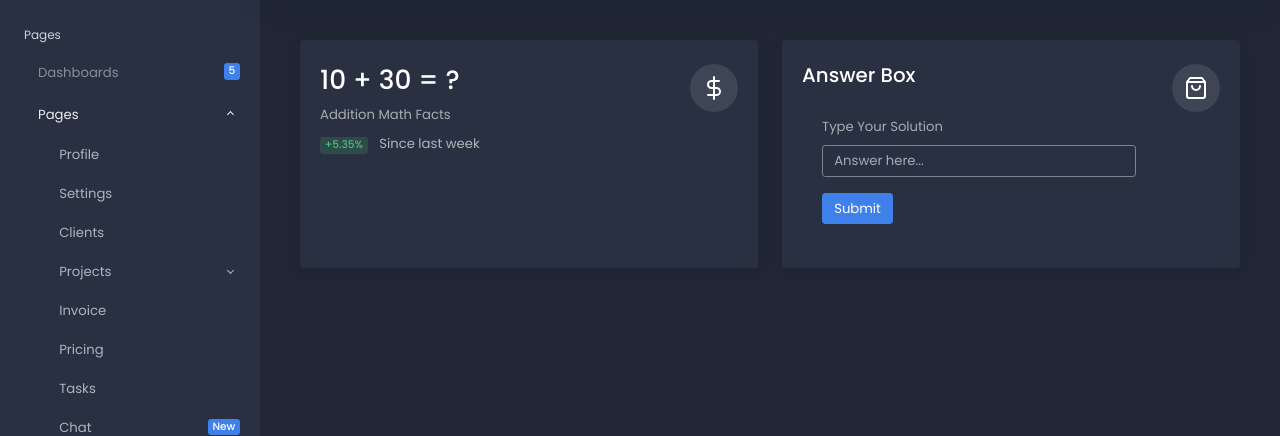
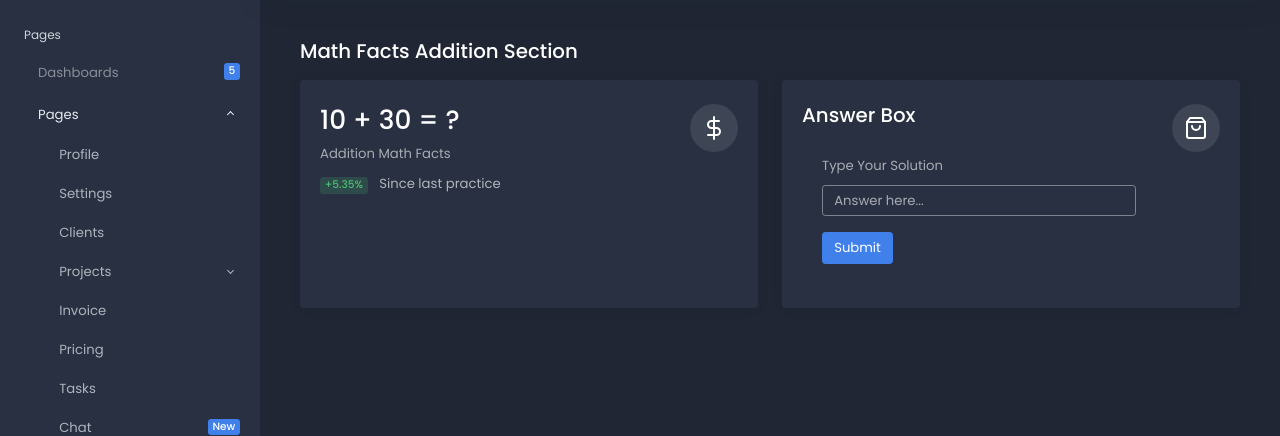
Before and after one commit to M-W-Kirk/kcoremath, a Django app: page /add.html in a window 1280 px wide. Shown: the part 66-502 px from the top of the page. Run offline with Django 3.2, Linux system fonts and the light colour scheme; some libraries are stand-ins or nearby versions.

Commit message:
updates added

```diff
--- a/kcoremath/website/templates/add.html
+++ b/kcoremath/website/templates/add.html
@@ -2,6 +2,7 @@
 {% block 'content' %}
 <main class="content">
     <div class="container-fluid p-0">
+        <h1 class="h3 mb-3">Math Facts Addition Section</h1>
         {% if my_answer %}
         <div class="alert alert-{{ color }} alert-dismissible" role="alert">
             <button type="button" class="btn-close" data-bs-dismiss="alert" aria-label="Close"></button>
@@ -20,7 +21,7 @@
                                 <p class="mb-2">Addition Math Facts</p>
                                 <div class="mb-0">
                                     <span class="badge badge-soft-success me-2"> +5.35% </span>
-                                    <span class="text-muted">Since last week</span>
+                                    <span class="text-muted">Since last practice</span>
                                 </div>
                             </div>
                             <div class="d-inline-block ms-3">
```
